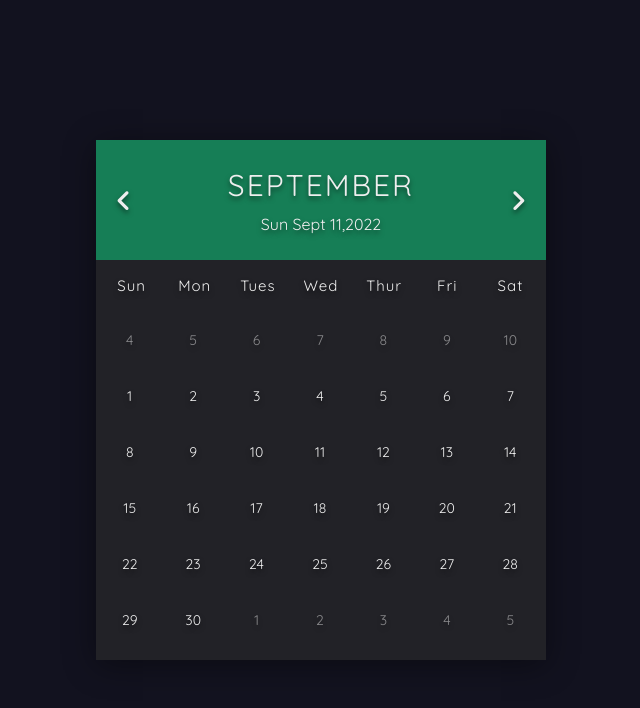
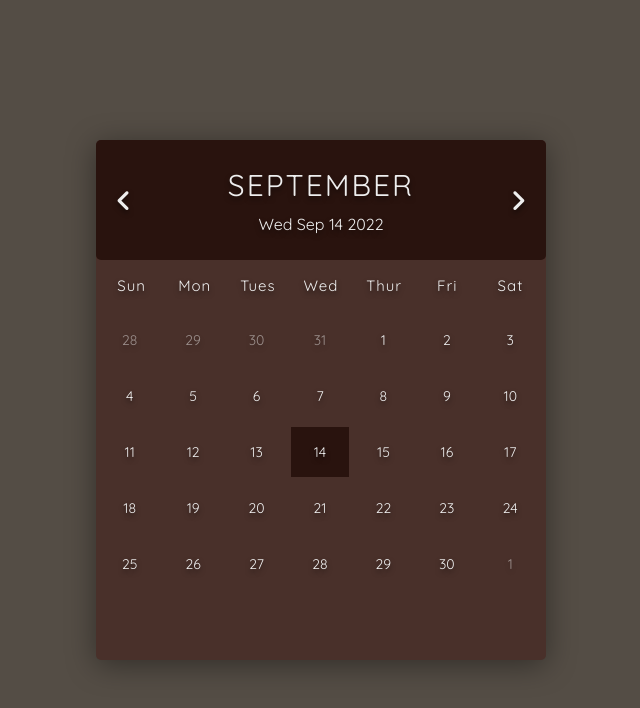
Before and after one commit to dev-eneandre/Calendar, a plain HTML site: page index.html in a window 1280 px wide. Shown: the whole page, without its empty margins (319-959 px from the left). Drawn offline with Linux system fonts and the light colour scheme.

Commit message:
completed calendar

```diff
--- a/app.js
+++ b/app.js
@@ -0,0 +1,77 @@
+const date = new Date();
+
+const renderCalender = () => {
+
+    date.setDate(1);
+
+    const monthDays = document.querySelector(".days");
+
+    const lastDay = new Date(date.getFullYear(), date.getMonth() + 1, 0).getDate();
+
+    const prevLastDay = new Date(date.getFullYear(), date.getMonth(), 0).getDate();
+    // console.log(prevLastDay);
+
+    // gets the index of the first day of the previous month
+    const FirstDay = new Date(date.getFullYear(),date.getMonth()).getDay();
+
+    const lastDayIndex = new Date(
+        date.getFullYear(),
+        date.getMonth() + 1,
+        0
+        ).getDay();
+
+    const nextDays = 7 - lastDayIndex - 1;
+
+    const months = [
+        "January",
+        "February",
+        "March",
+        "April",
+        "May",
+        "June",
+        "July",
+        "August",
+        "September",
+        "October",
+        "November",
+        "December"
+    ];
+    document.querySelector(".date h1").innerHTML= months[date.getMonth()];
+    document.querySelector(".date p").innerHTML= new Date().toDateString();
+
+    let days = "";
+
+    for(let x = FirstDay; x > 0; x--){
+        days += `<div class="prev-date">${prevLastDay - x + 1}</div>`
+    }
+
+    for (let i = 1; i <= lastDay; i++) {
+        if (i === new Date().getDate() &&
+          date.getMonth() === new Date().getMonth()
+        ) {
+          days += `<div class="today">${i}</div>`;
+        } else {
+          days += `<div>${i}</div>`;
+        }
+      }
+
+
+    for(let z = 1; z <= nextDays; z++ ){
+        days += `<div class="next-date">${z}</div>`
+    }
+        monthDays.innerHTML = days;
+
+}
+
+document.querySelector(".prev")
+.addEventListener("click", () => {
+  date.setMonth(date.getMonth()- 1);
+  renderCalender();
+})
+document.querySelector(".next")
+.addEventListener("click", () => {
+  date.setMonth(date.getMonth() + 1);
+  renderCalender();
+})
+
+renderCalender();
--- a/index.html
+++ b/index.html
@@ -17,8 +17,8 @@
                 <div class="month">
                     <i class="fas fa-angle-left prev"></i>
                     <div class="date">
-                        <h1>September</h1>
-                        <p>Sun Sept 11,2022</p>
+                        <h1></h1>
+                        <p></p>
                     </div>
                     <i class="fas fa-angle-right next"></i>
                 </div>
@@ -31,50 +31,7 @@
                     <div>Fri</div>
                     <div>Sat</div>
                 </div>
-                <div class="days">
-                    <div class="prev-date">4</div>
-                    <div class="prev-date">5</div>
-                    <div class="prev-date">6</div>
-                    <div class="prev-date">7</div>
-                    <div class="prev-date">8</div>
-                    <div class="prev-date">9</div>
-                    <div class="prev-date">10</div>
-                    <div>1</div>
-                    <div>2</div>
-                    <div>3</div>
-                    <div>4</div>
-                    <div>5</div>
-                    <div>6</div>
-                    <div>7</div>
-                    <div>8</div>
-                    <div>9</div>
-                    <div>10</div>
-                    <div>11</div>
-                    <div>12</div>
-                    <div>13</div>
-                    <div>14</div>
-                    <div>15</div>
-                    <div>16</div>
-                    <div>17</div>
-                    <div>18</div>
-                    <div>19</div>
-                    <div>20</div>
-                    <div>21</div>
-                    <div>22</div>
-                    <div>23</div>
-                    <div>24</div>
-                    <div>25</div>
-                    <div>26</div>
-                    <div>27</div>
-                    <div>28</div>
-                    <div>29</div>
-                    <div>30</div>
-                    <div class="next-date">1</div>
-                    <div class="next-date">2</div>
-                    <div class="next-date">3</div>
-                    <div class="next-date">4</div>
-                    <div class="next-date">5</div>
-                </div>
+                <div class="days"></div>
             </div>
         </div>
 
--- a/style.css
+++ b/style.css
@@ -12,7 +12,7 @@
   .container {
     width: 100%;
     height: 100vh;
-    background-color: #12121f;
+    background-color: #544D45;
     color: #eee;
     display: flex;
     justify-content: center;
@@ -22,14 +22,16 @@
   .calendar{
     width: 45rem;
     height: 52rem;
-    background-color: #222227;
+    background-color: #49302a;
     box-shadow: 0 0.5rem 3rem rgba(0, 0, 0, 0.4);
-  }
+    border-radius: 5px;
+}
 
-    .month {
+.month {
+        border-radius: 5px;
         width: 100%;
         height: 12rem;
-        background-color: #167e56;
+        background-color: #29130e;
         display: flex;
         justify-content: space-between;
         align-items: center;
@@ -94,7 +96,7 @@
     }
 
     .days div:hover:not(.today) {
-        background-color: #262626;
+        background-color: #29130e54;
         border: 0.2rem solid #777;
         cursor: pointer;
     }
@@ -105,5 +107,5 @@
     }
 
     .today {
-        background-color: #167e56;
+        background-color: #29130e;
     }
```
